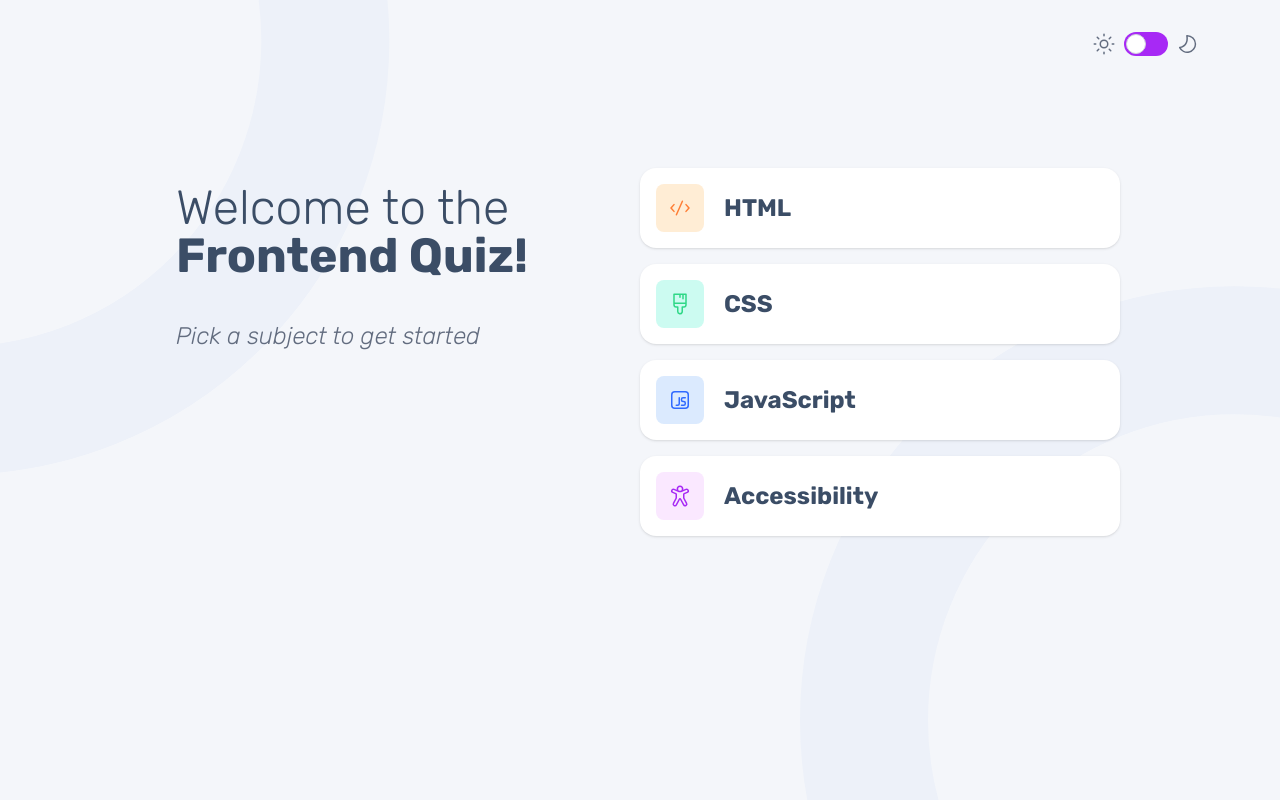
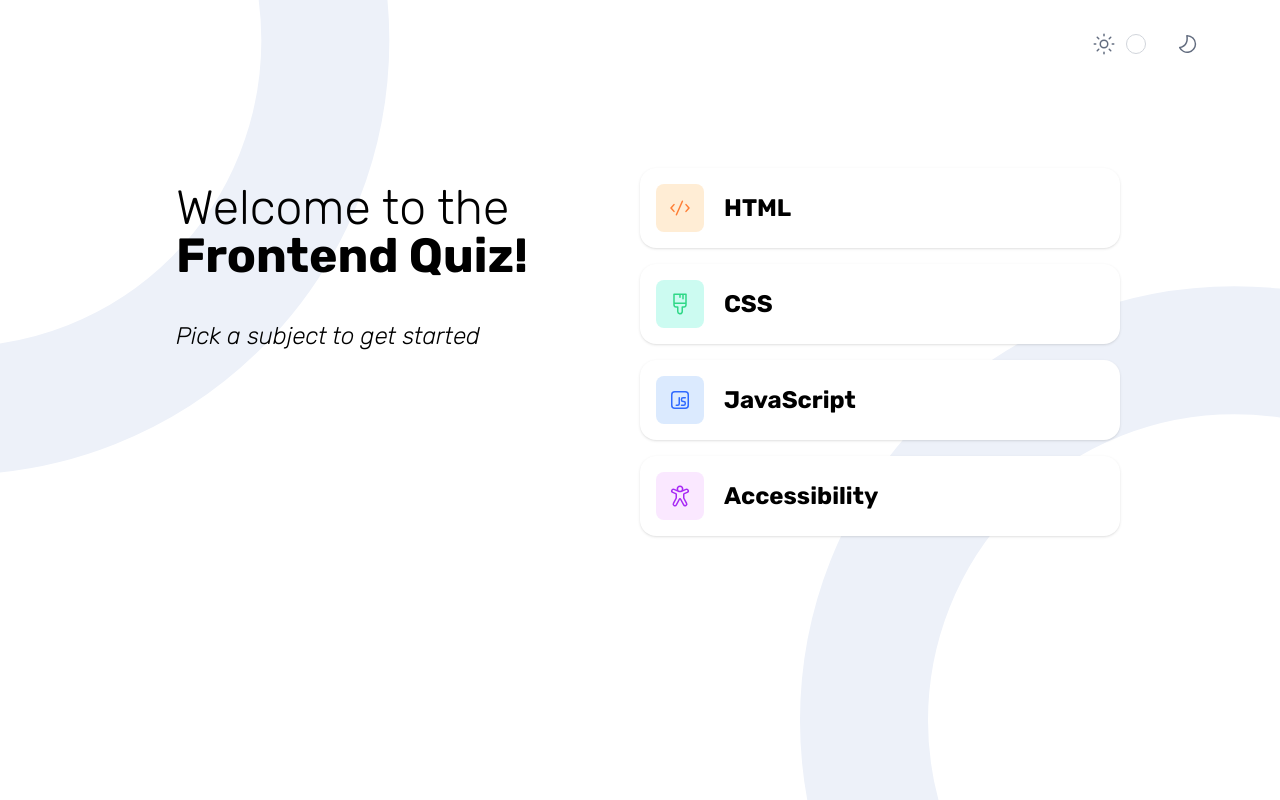
Before and after one commit to Tawphiq/frontend-quiz-app, a React (Vite) app: page / in a window 1280 px wide. Built offline with nearby package versions, Linux system fonts and the light colour scheme; a web font is replaced by a local one.

Commit message:
"commented the color configurations out to experiment"

```diff
--- a/tailwind.config.js
+++ b/tailwind.config.js
@@ -16,15 +16,15 @@ export default {
         'desktop-light': "url('/src/assets/images/pattern-background-desktop-light.svg')",
         'desktop-dark': "url('/src/assets/images/pattern-background-desktop-dark.svg')",
       },
-      colors: {
-        lightbg: "#F4F6FA",
-        darkbg: "#313E51",
-        dark: "#3B4D66",
-        darkthin: "#626C7F",
-        thinlight: "#ABC1E1",
-        purple:"#A729F5",
+      // colors: {
+      //   lightbg: "#F4F6FA",
+      //   darkbg: "#313E51",
+      //   dark: "#3B4D66",
+      //   darkthin: "#626C7F",
+      //   thinlight: "#ABC1E1",
+      //   purple:"#A729F5",
 
-      },
+      // },
     },
     fontFamily: {
       rubik:["Rubik", "Nunito"]
```
